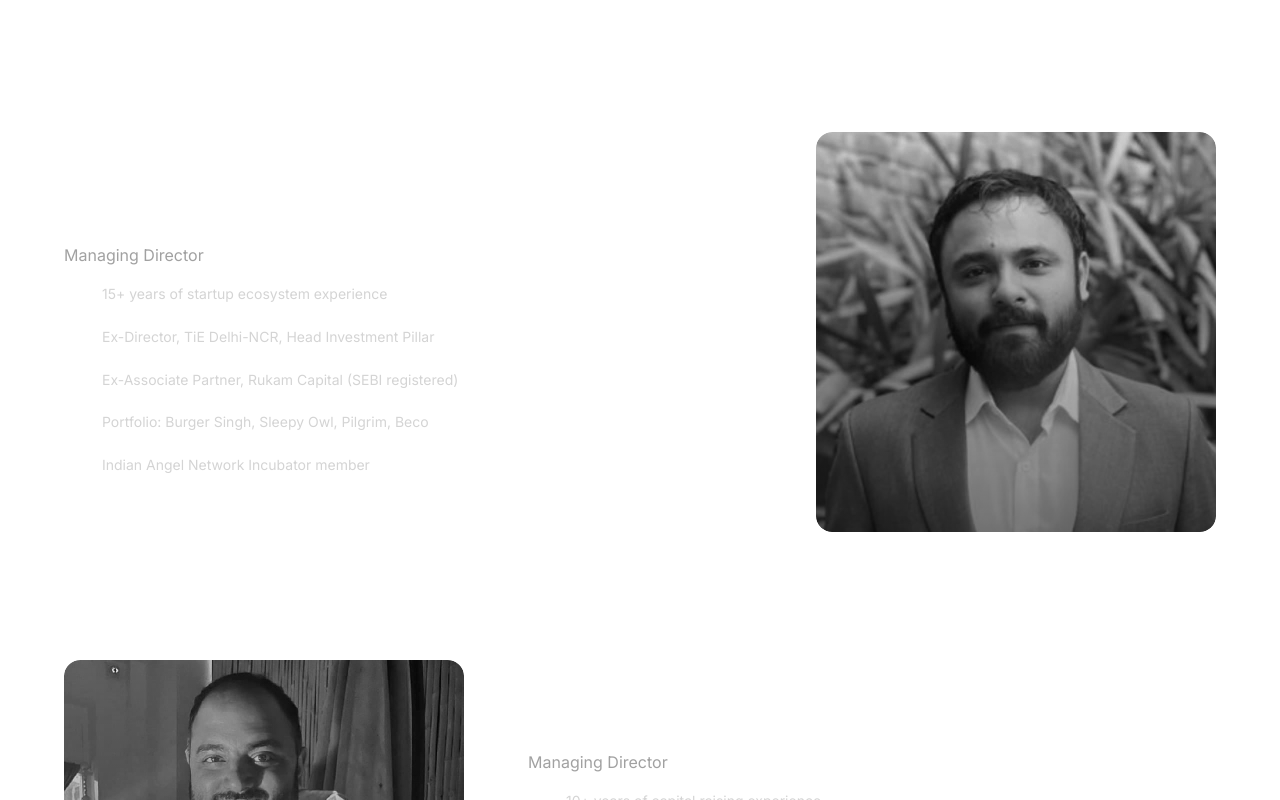
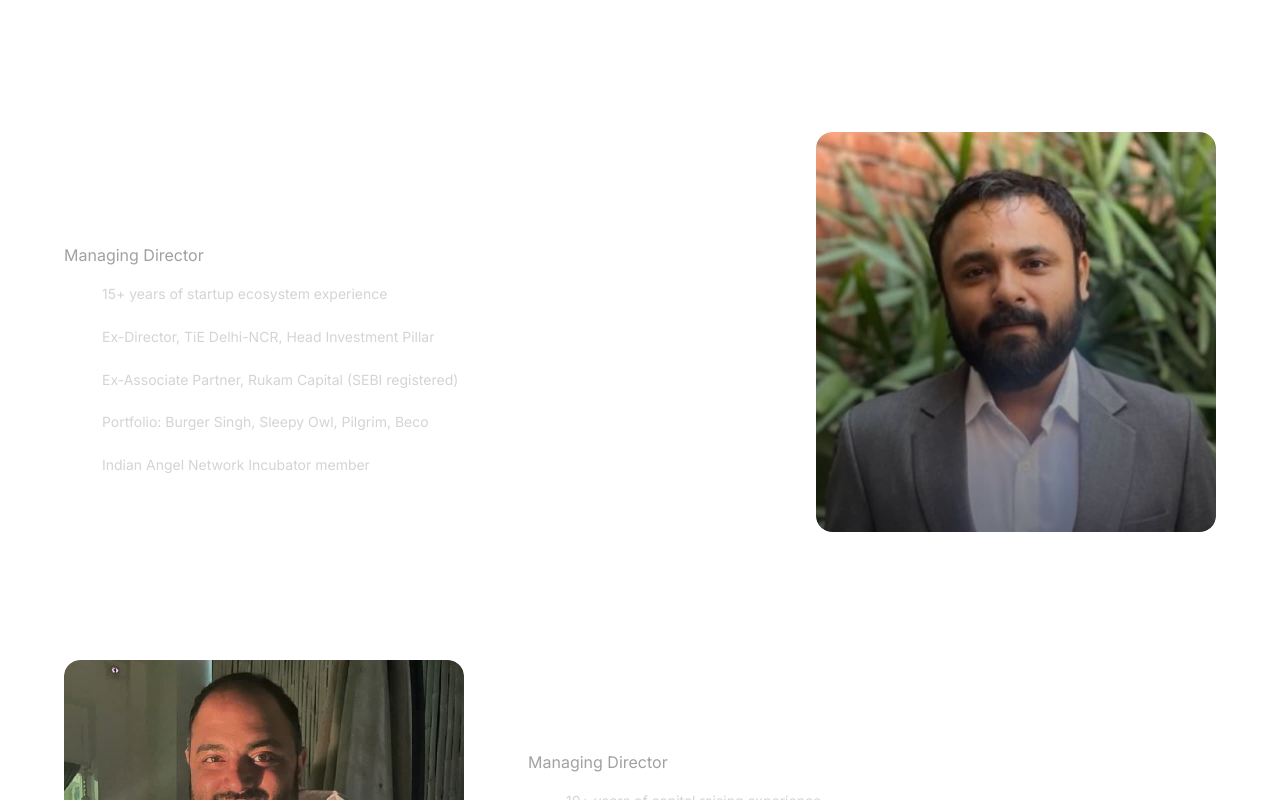
Before and after one commit to akshaytheGodxo/STF, a Next.js app: page / in a window 1280 px wide. Shown: the part 840-1640 px from the top of the page. Built offline with nearby package versions, Linux system fonts and the light colour scheme; a web font is replaced by a local one.

Commit message:
removed grayscale

```diff
--- a/app/components/pages/about.tsx
+++ b/app/components/pages/about.tsx
@@ -96,7 +96,7 @@ export default function About() {
               alt={person.name}
               width={500}
               height={500}
-              className="rounded-2xl object-cover grayscale hover:grayscale-0 transition duration-500"
+              className="rounded-2xl object-cover  hover:grayscale-0 transition duration-500"
             />
             <div className="absolute inset-0 bg-gradient-to-b from-transparent to-black/50 rounded-2xl" />
           </div>
--- a/app/components/pages/contacts.tsx
+++ b/app/components/pages/contacts.tsx
@@ -41,7 +41,7 @@ export default function Contact() {
 
         <div className="flex space-x-6 pt-6">
           <a
-            href="https://linkedin.com"
+            href="https://www.linkedin.com/in/stanley-stephen-20946984/"
             target="_blank"
             className="flex items-center space-x-2 text-neutral-200 hover:text-[#39FF14] transition"
           >
```
